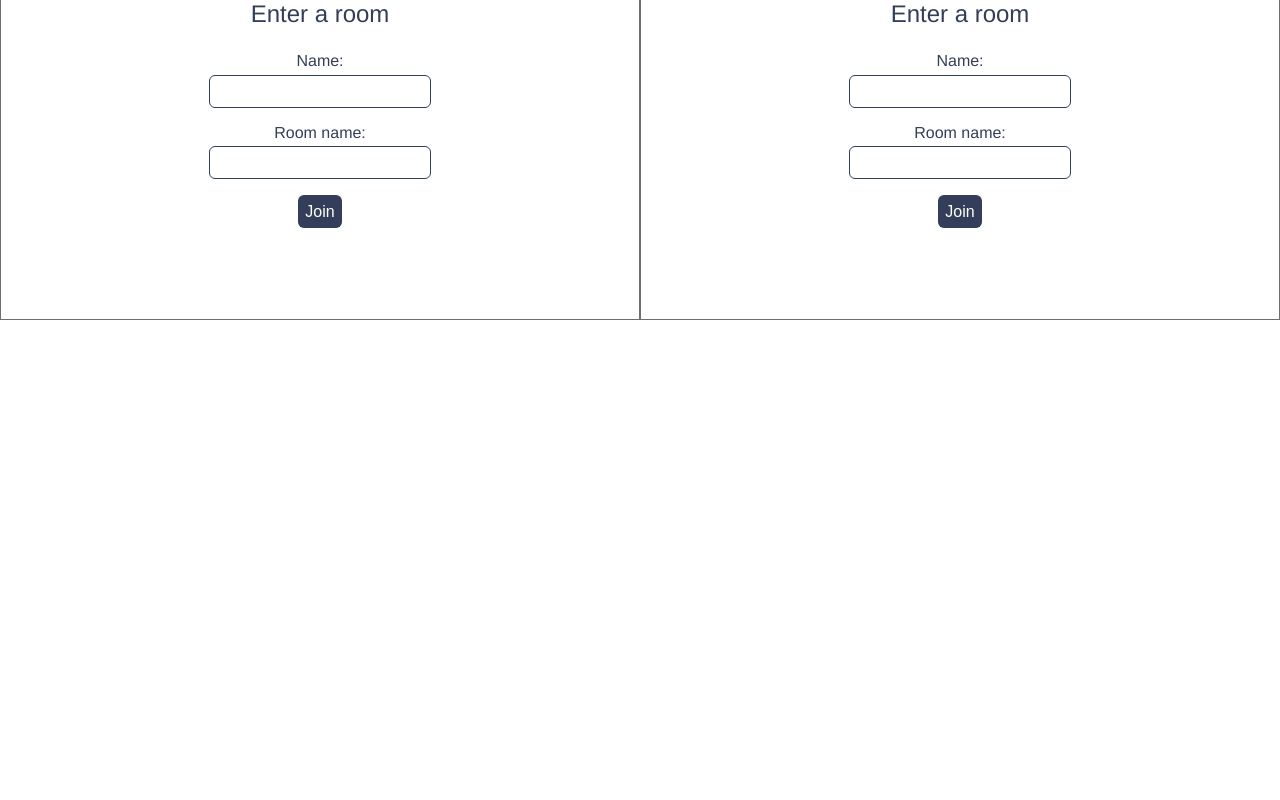
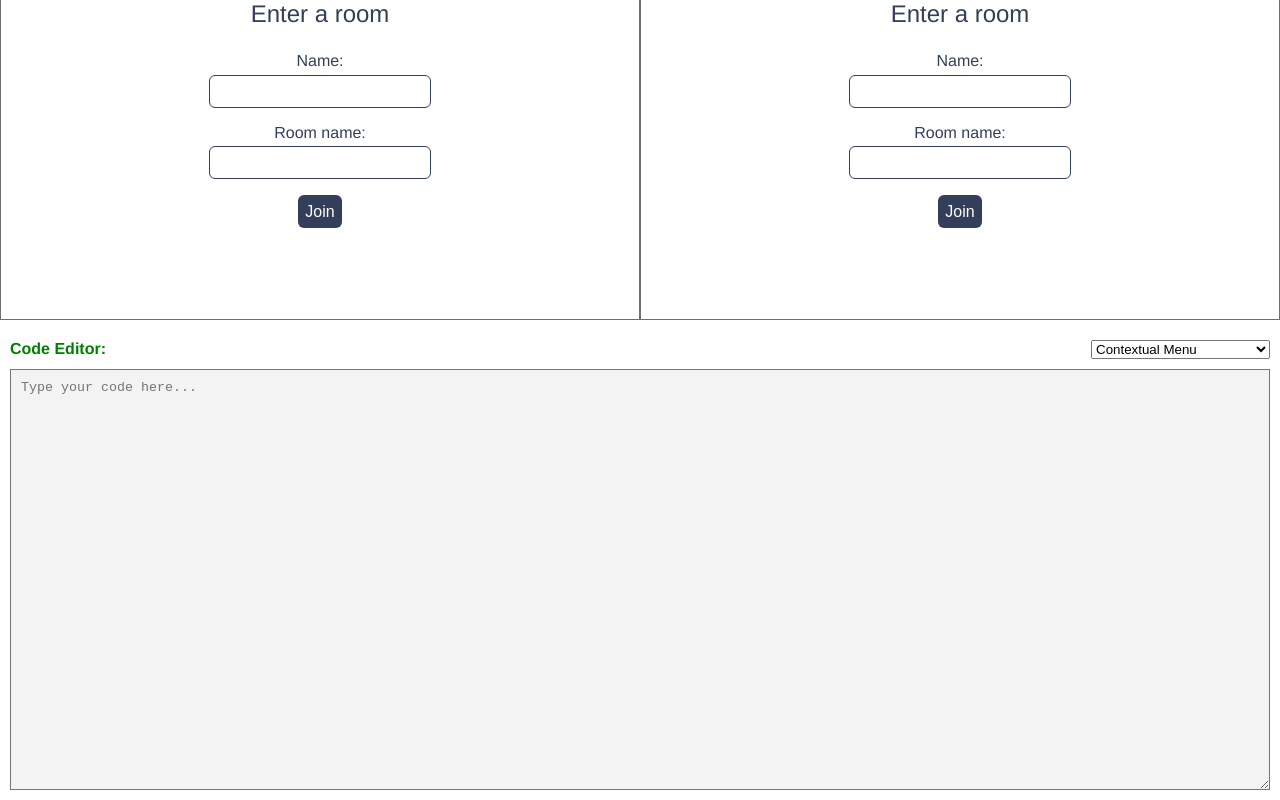
Before and after one commit to raydot/test-able, a React (Create React App) app: page / in a window 1280 px wide. Built offline with nearby package versions, Linux system fonts and the light colour scheme.

Commit message:
added code area and menu

```diff
--- /dev/null
+++ b/src/pages/homepage/contextMenu.js
@@ -0,0 +1,23 @@
+import React from "react";
+import "./homepage.scss";
+
+const ContextMenu = () => {
+    return (
+        <div className="main-context">
+            <select value="Contextual Menu">
+                <option value="Orange">Contextual Menu</option>
+                <option value="Radish">Show/Hide Interviewer</option>
+                <option value="Cherry">Show/Hide Self</option>
+                <option value="Radish">Mute/Unmute</option>
+                <option value="Cherry">Please speak louder</option>
+                <option value="Radish">Please speak more clearly</option>
+                <option value="Cherry">I need a break</option>
+                <option value="Radish">Enable Captions</option>
+                <option value="Cherry">Report Technical Issue</option>
+                <option value="Cherry">More options...</option>
+            </select>
+        </div >
+    );
+};
+
+export default ContextMenu;
--- a/src/pages/homepage/homepage.js
+++ b/src/pages/homepage/homepage.js
@@ -1,5 +1,6 @@
 import React from "react";
 import VideoChat from "../../components/livevideo/livevideo";
+import ContextMenu from "./contextMenu";
 import "./homepage.scss";
 
 const HomePage = () => {
@@ -14,7 +15,14 @@ const HomePage = () => {
                 </div>
             </div>
             <div className="editor-section">
-
+                <div className="heading-area">
+                    <p className="code-editor-title">Code Editor:</p>
+                    <ContextMenu />
+                </div>
+                <textarea
+                    className="code-editor"
+                    placeholder="Type your code here..."
+                ></textarea>
             </div>
         </div >
     );
--- a/src/pages/homepage/homepage.scss
+++ b/src/pages/homepage/homepage.scss
@@ -17,7 +17,28 @@
   }
   .editor-section {
     display: flex;
+    flex-direction: column;
     width: 100%;
+    padding: 10px;
     height: 60%;
   }
+  .code-editor-title {
+    text-align: left;
+    padding: 10px 0;
+    font-weight: bold;
+    color: green;
+  }
+  .heading-area {
+    display: flex;
+    flex-direction: row;
+    justify-content: space-between;
+  }
+  .main-context {
+    padding: 10px 0;
+  }
+  .code-editor {
+    height: 100%;
+    padding: 10px;
+    background-color: #f3f3f3;
+  }
 }
```
Also changed, not shown: 1 other file (tests, documents, lock files or other folders).
